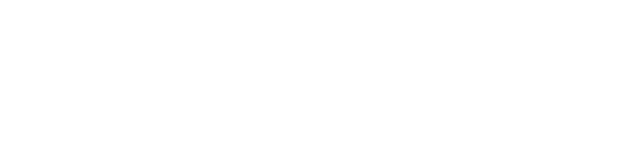
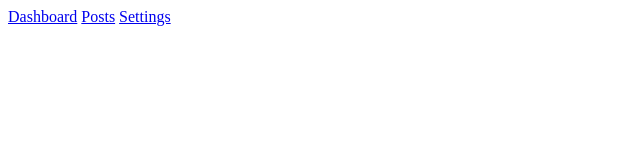
Before and after one commit to reuben-germain/SPA, a plain HTML site: page frontend/index.html in a window 1280 px wide. Shown: the whole page, without its empty margins (0-640 px from the left). Drawn offline with Linux system fonts and the light colour scheme.

Commit message:
added a nav tag with a class of nav, with 3 a tags with their individual href's & classes. Also added a data-link that will connect to the History API later on

```diff
--- a/frontend/index.html
+++ b/frontend/index.html
@@ -6,6 +6,11 @@
     <title>Single Page Application</title>
 </head>
 <body>
-
+    <nav class="nav">
+        <a href="/" class="nav__link" data-link>Dashboard</a>
+        <a href="/posts" class="nav__link" data-link>Posts</a>
+        <a href="/settings" class="nav__link" data-link>Settings</a>
+    </nav>
+    <script type="module" src="/static/js/index.js"></script>
 </body>
 </html>
```
